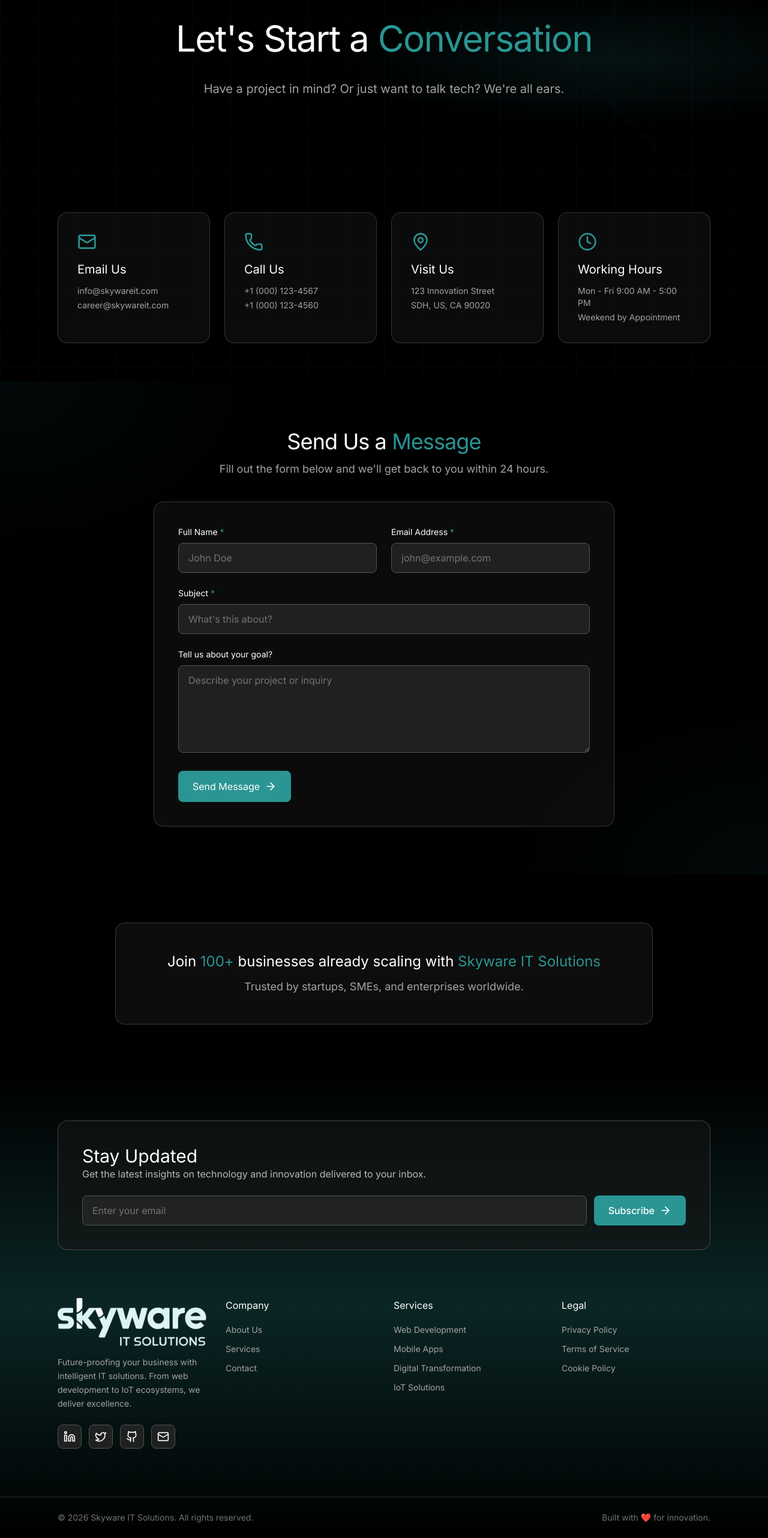
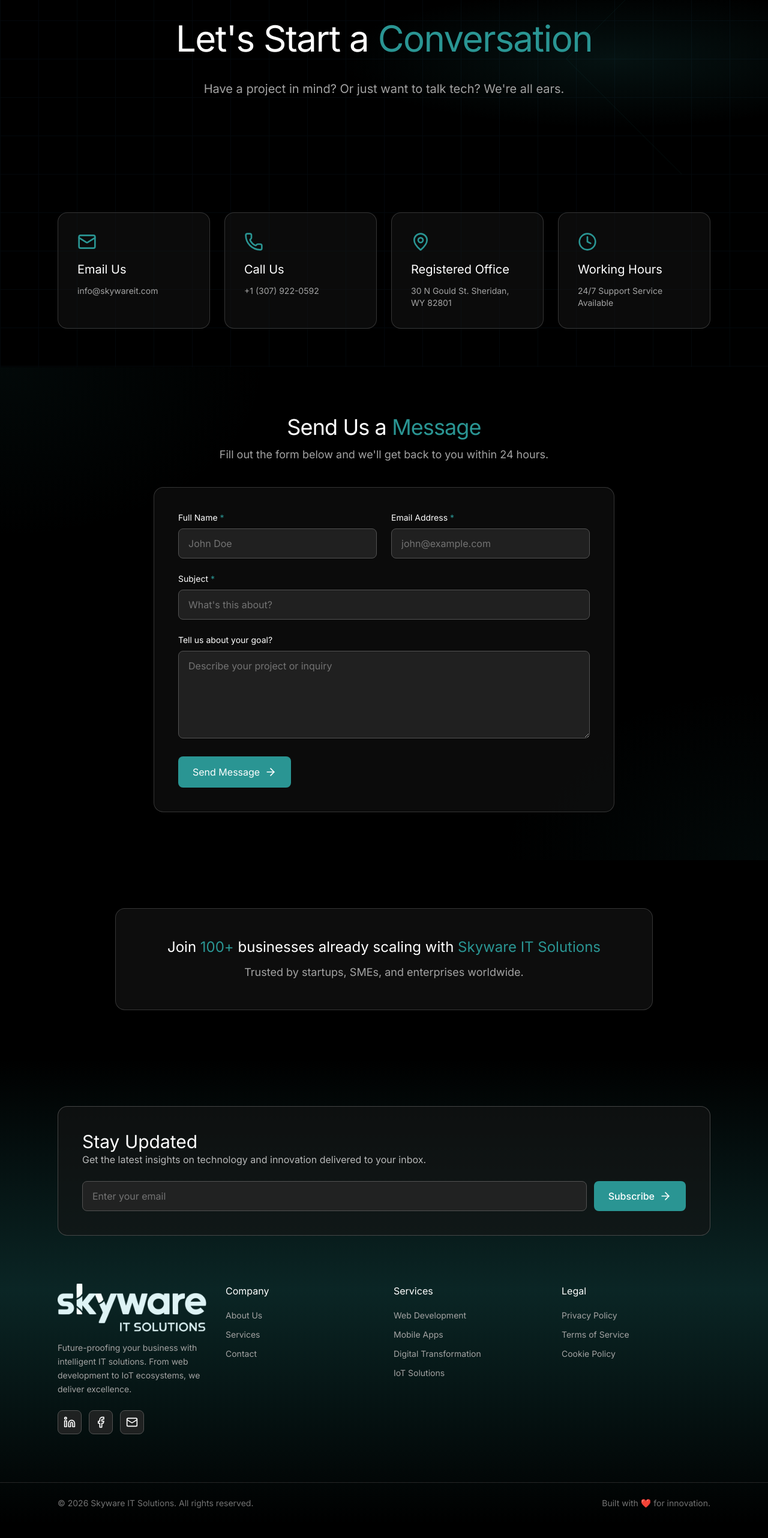
Before and after one commit to malikmajeed/skyware_it_solution, a Next.js app: page /contact in a window 1280 px wide. Shown: the part 166-2730 px from the top of the page at 60% size. After the commit the page ends 2706 px from the top, so only its background shows below. Built offline with nearby package versions, Linux system fonts and the light colour scheme.

Commit message:
contact details updated

```diff
--- a/src/app/contact/page.tsx
+++ b/src/app/contact/page.tsx
@@ -8,22 +8,22 @@ const contactCards = [
   {
     title: 'Email Us',
     Icon: Mail,
-    lines: ['info@skywareit.com', 'career@skywareit.com'],
+    lines: ['info@skywareit.com'],
   },
   {
     title: 'Call Us',
     Icon: Phone,
-    lines: ['+1 (000) 123-4567', '+1 (000) 123-4560'],
+    lines: ['+1 (307) 922-0592'],
   },
   {
-    title: 'Visit Us',
+    title: 'Registered Office',
     Icon: MapPin,
-    lines: ['123 Innovation Street', 'SDH, US, CA 90020'],
+    lines: ['30 N Gould St. Sheridan, WY 82801'],
   },
   {
     title: 'Working Hours',
     Icon: Clock,
-    lines: ['Mon - Fri 9:00 AM - 5:00 PM', 'Weekend by Appointment'],
+    lines: ['24/7 Support Service Available'],
   },
 ];
 
--- a/src/components/ui/Footer.jsx
+++ b/src/components/ui/Footer.jsx
@@ -1,7 +1,7 @@
 'use client';
 
 import Link from 'next/link';
-import { ArrowRight, Linkedin, Twitter, Github, Mail } from 'lucide-react';
+import { ArrowRight, Linkedin, Twitter, Facebook, Mail } from 'lucide-react';
 
 const companyLinks = [
     { label: 'About Us', href: '/about' },
@@ -23,10 +23,10 @@ const legalLinks = [
 ];
 
 const socials = [
-    { label: 'LinkedIn', href: '#', Icon: Linkedin },
-    { label: 'Twitter', href: '#', Icon: Twitter },
-    { label: 'GitHub', href: '#', Icon: Github },
-    { label: 'Email', href: 'mailto:hello@skyware.com', Icon: Mail },
+    { label: 'LinkedIn', href: 'https://www.linkedin.com/company/skyware-it-solutions-private-limited/', Icon: Linkedin },
+    // { label: 'Twitter', href: '#', Icon: Twitter },
+    { label: 'Facebook', href: 'https://www.facebook.com/people/Skyware-It-Solutions/61584685156016/', Icon: Facebook },
+    { label: 'Email', href: 'mailto:info@skywareit.com', Icon: Mail },
 ];
 
 export function Footer() {
```
